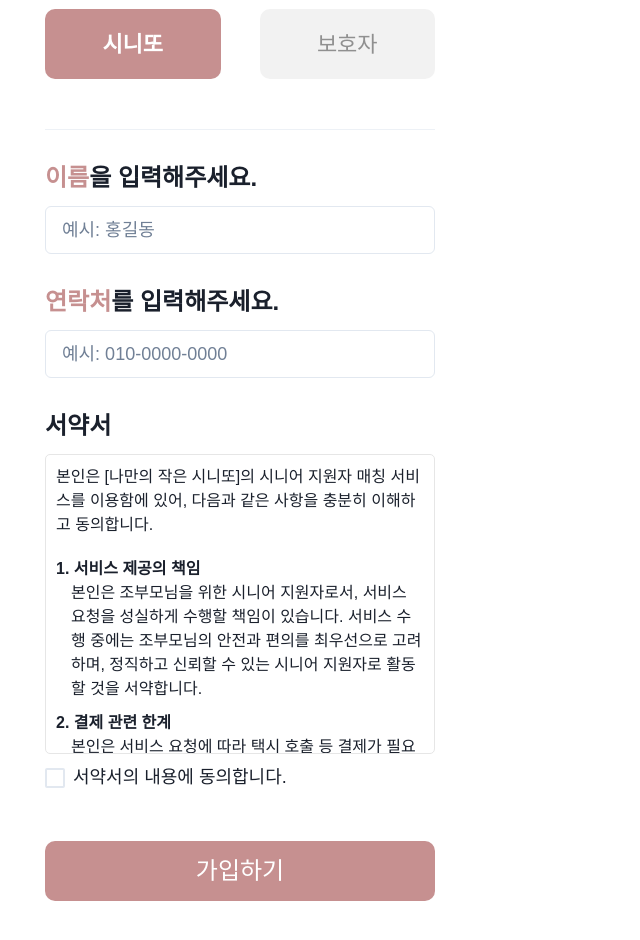
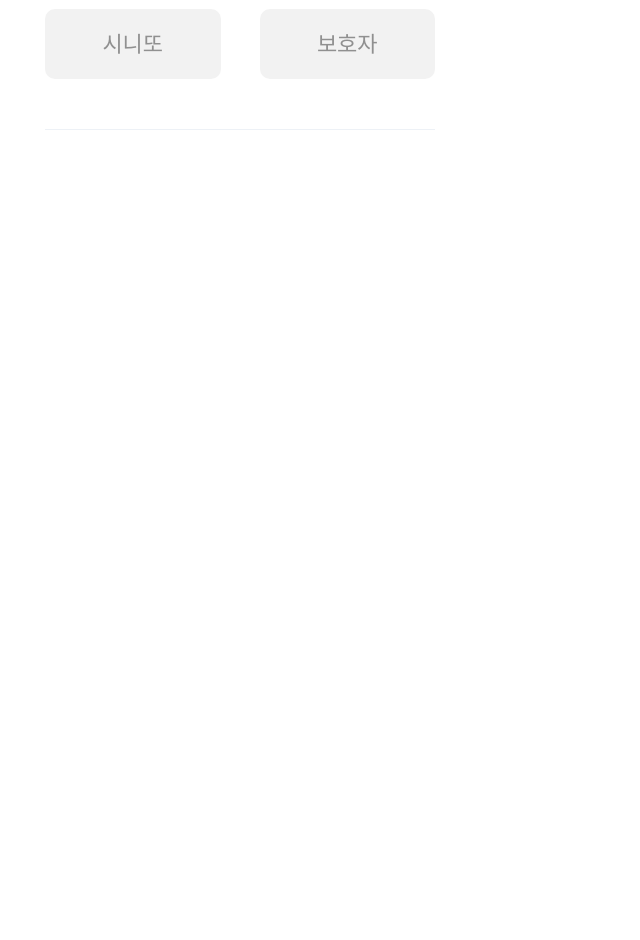
Before and after one commit to kakao-tech-campus-2nd-step3/Team8_FE, a React (Vite) app: page /register in a window 1280 px wide. Shown: the part 100-1040 px from the top of the page, without its empty margins (0-640 px from the left). After the commit the page ends 800 px from the top, so only its background shows below. Built offline with nearby package versions, Linux system fonts and the light colour scheme; a web font is replaced by a local one.

Commit message:
Fix(register): 사용자 유형 선택 버튼 동작 및 form 추가

```diff
--- a/package.json
+++ b/package.json
@@ -20,6 +20,7 @@
     "msw": "^2.3.5",
     "react": "^18.3.1",
     "react-dom": "^18.3.1",
+    "react-hook-form": "^7.53.0",
     "react-icons": "^5.2.1",
     "react-modal": "^3.16.1",
     "react-router-dom": "^6.26.1",
--- /dev/null
+++ b/src/pages/common/register/components/register-fields/form-fileds/index.tsx
@@ -0,0 +1,38 @@
+import { UseFormRegister } from 'react-hook-form';
+
+import type { FormValues } from '../../../types';
+import { Input, FormControl, FormErrorMessage } from '@chakra-ui/react';
+import styled from '@emotion/styled';
+
+type Props = {
+  label: string;
+  placeholder: string;
+  error?: string;
+  registerProps: ReturnType<UseFormRegister<FormValues>>;
+};
+
+export const FormField = ({
+  label,
+  placeholder,
+  error,
+  registerProps,
+}: Props) => (
+  <FormControl isInvalid={!!error}>
+    <Title>
+      <EmphasisSpan>{label}</EmphasisSpan>을 입력해주세요.
+    </Title>
+    <Input size='lg' placeholder={placeholder} {...registerProps} />
+    {error && <FormErrorMessage>{error}</FormErrorMessage>}
+  </FormControl>
+);
+
+const Title = styled.h1`
+  font-size: 24px;
+  font-weight: 700;
+  margin-top: 30px;
+  margin-bottom: 10px;
+`;
+
+const EmphasisSpan = styled.span`
+  color: #c69090;
+`;
--- a/src/pages/common/register/components/register-fields/index.tsx
+++ b/src/pages/common/register/components/register-fields/index.tsx
@@ -1,18 +1,35 @@
-import { Input } from '@chakra-ui/react';
+import { FieldErrors, UseFormRegister } from 'react-hook-form';
+
+import type { FormValues } from '../../types';
+import { FormField } from './form-fileds';
 import styled from '@emotion/styled';
 
-export const RegisterFields = () => {
+type Props = {
+  register: UseFormRegister<FormValues>;
+  errors: FieldErrors<FormValues>;
+};
+
+export const RegisterFields = ({ register, errors }: Props) => {
   return (
     <Wrapper>
-      <Title>
-        <EmphasisSpan>이름</EmphasisSpan>을 입력해주세요.
-      </Title>
-      <Input size='lg' placeholder='예시: 홍길동' />
-
-      <Title>
-        <EmphasisSpan>연락처</EmphasisSpan>를 입력해주세요.
-      </Title>
-      <Input size='lg' placeholder='예시: 010-0000-0000' />
+      <FormField
+        label='이름'
+        placeholder='예시: 홍길동'
+        error={errors.name?.message}
+        registerProps={register('name', { required: '이름을 입력해주세요.' })}
+      />
+      <FormField
+        label='연락처'
+        placeholder='예시: 010-0000-0000'
+        error={errors.phoneNumber?.message}
+        registerProps={register('phoneNumber', {
+          required: '연락처를 입력해주세요.',
+          pattern: {
+            value: /^010-\d{4}-\d{4}$/,
+            message: '유효한 연락처 형식이 아닙니다.',
+          },
+        })}
+      />
     </Wrapper>
   );
 };
@@ -20,14 +37,3 @@ export const RegisterFields = () => {
 const Wrapper = styled.div`
   width: 100%;
 `;
-
-const Title = styled.h1`
-  font-size: 24px;
-  font-weight: 700;
-  margin-top: 30px;
-  margin-bottom: 10px;
-`;
-
-const EmphasisSpan = styled.span`
-  color: #c69090;
-`;
--- a/src/pages/common/register/components/register-type/index.tsx
+++ b/src/pages/common/register/components/register-type/index.tsx
@@ -1,12 +1,28 @@
+import { TypeButton } from './type-button.tsx';
 import styled from '@emotion/styled';
 
-export const RegisterType = () => {
+type Props = {
+  userType: string;
+  handleClick: (id: string) => void;
+};
+
+export const RegisterType = ({ userType, handleClick }: Props) => {
   return (
     <Wrapper>
       <Title>가입 유형</Title>
       <TypeWrapper>
-        <DefaultBtn>시니또</DefaultBtn>
-        <GrayBtn>보호자</GrayBtn>
+        <TypeButton
+          id='siniddo'
+          content='시니또'
+          isSelected={userType == 'siniddo'}
+          handleClick={handleClick}
+        />
+        <TypeButton
+          id='guard'
+          content='보호자'
+          isSelected={userType == 'guard'}
+          handleClick={handleClick}
+        />
       </TypeWrapper>
     </Wrapper>
   );
@@ -29,25 +45,3 @@ const TypeWrapper = styled.div`
   justify-content: space-between;
   margin-top: 13px;
 `;
-
-const DefaultBtn = styled.button`
-  width: 45%;
-  height: 70px;
-  border-radius: 10px;
-  background-color: #c69090;
-
-  color: #ffffff;
-  font-size: 22px;
-  font-weight: 700;
-`;
-
-const GrayBtn = styled.button`
-  width: 45%;
-  height: 70px;
-  border-radius: 10px;
-  background-color: #f2f2f2;
-
-  color: #909090;
-  font-size: 22px;
-  font-weight: 400;
-`;
--- /dev/null
+++ b/src/pages/common/register/components/register-type/type-button.tsx/index.tsx
@@ -0,0 +1,37 @@
+import styled from '@emotion/styled';
+
+type Props = {
+  id: string;
+  isSelected: boolean;
+  content: string;
+  handleClick: (id: string) => void;
+};
+
+export const TypeButton = ({ content, isSelected, id, handleClick }: Props) => {
+  return (
+    <TypeBtn
+      type='button'
+      isSelected={isSelected}
+      onClick={() => handleClick(id)}
+    >
+      {content}
+    </TypeBtn>
+  );
+};
+
+type BtnProps = {
+  isSelected: boolean;
+};
+
+const TypeBtn = styled.button<BtnProps>`
+  width: 45%;
+  height: 70px;
+  border-radius: 10px;
+  background-color: ${(props) =>
+    props.isSelected ? 'var(--color-primary)' : '#f2f2f2'};
+
+  color: ${(props) => (props.isSelected ? 'var(--color-white)' : '#909090')};
+  font-size: 22px;
+  font-weight: ${(props) => (props.isSelected ? '600' : '400')};
+  outline: 0;
+`;
--- a/src/pages/common/register/components/tos/guard/index.tsx
+++ b/src/pages/common/register/components/tos/content/index.tsx
@@ -1,12 +1,15 @@
-import { GUARD_DATA } from '../../../data/guard';
+import type { TosData } from '../../../types';
 import styled from '@emotion/styled';
 
-// 보호자 서약서 내용
-export const TosGuard = () => {
+type Props = {
+  data: TosData;
+};
+
+export const TosContent = ({ data }: Props) => {
   return (
     <Wrapper>
-      <Intro>{GUARD_DATA.intro}</Intro>
-      {GUARD_DATA.sections.map((section, index) => (
+      <Intro>{data.intro}</Intro>
+      {data.sections.map((section, index) => (
         <Paragraph key={index}>
           <Title>{section.title}</Title>
           {section.contents.map((content, i) => (
--- a/src/pages/common/register/components/tos/index.tsx
+++ b/src/pages/common/register/components/tos/index.tsx
@@ -1,25 +1,51 @@
-// import { TosGuard } from './tos-guard';
-import { TosSinitto } from './sinitto';
-import { Checkbox } from '@chakra-ui/react';
+import { FieldErrors, UseFormRegister } from 'react-hook-form';
+
+import { GUARD_DATA } from '../../data/guard';
+import { SINIDDO_DATA } from '../../data/siniddo';
+import type { FormValues } from '../../types';
+import { TosContent } from './content';
+import { Checkbox, FormControl, FormErrorMessage } from '@chakra-ui/react';
 import styled from '@emotion/styled';
 
-export const Tos = () => {
+type Props = {
+  userType: string;
+  register: UseFormRegister<FormValues>;
+  errors: FieldErrors<FormValues>;
+};
+
+export const Tos = ({ userType, register, errors }: Props) => {
   return (
     <Wrapper>
       <Title>서약서</Title>
       <TosContainer>
-        {/* <TosGuard /> */}
-        <TosSinitto />
+        {userType == 'siniddo' ? (
+          <TosContent data={SINIDDO_DATA} />
+        ) : (
+          <TosContent data={GUARD_DATA} />
+        )}
       </TosContainer>
-      <Checkbox colorScheme='gray' size='lg'>
-        서약서의 내용에 동의합니다.
-      </Checkbox>
+
+      <FormControl isInvalid={!!errors.agreeToTerms}>
+        <Checkbox
+          colorScheme='gray'
+          size='lg'
+          {...register('agreeToTerms', {
+            required: '서약서에 동의해야 합니다.',
+          })}
+        >
+          서약서의 내용에 동의합니다.
+        </Checkbox>
+        <FormErrorMessage>
+          {errors.agreeToTerms && errors.agreeToTerms.message}
+        </FormErrorMessage>
+      </FormControl>
     </Wrapper>
   );
 };
 
 const Wrapper = styled.div`
   width: 100%;
+  margin-bottom: 50px;
 `;
 
 const Title = styled.h1`
--- a/src/pages/common/register/components/tos/sinitto/index.tsx
+++ /dev/null
@@ -1,41 +0,0 @@
-import { SINITTO_DATA } from '../../../data/sinitto';
-import styled from '@emotion/styled';
-
-// 시니또 서약서 내용
-export const TosSinitto = () => {
-  return (
-    <Wrapper>
-      <Intro>{SINITTO_DATA.intro}</Intro>
-      {SINITTO_DATA.sections.map((section, index) => (
-        <Paragraph key={index}>
-          <Title>{section.title}</Title>
-          {section.contents.map((content, i) => (
-            <Content key={i}>{content}</Content>
-          ))}
-        </Paragraph>
-      ))}
-    </Wrapper>
-  );
-};
-
-const Wrapper = styled.div`
-  width: 100%;
-`;
-
-const Intro = styled.p`
-  margin-bottom: 20px;
-`;
-
-const Paragraph = styled.div`
-  margin-top: 10px;
-`;
-
-const Title = styled.h3`
-  font-size: 16px;
-  font-weight: 600;
-`;
-
-const Content = styled.p`
-  padding-left: 15px;
-  margin-bottom: 7px;
-`;
--- a/src/pages/common/register/data/sinitto/index.ts
+++ b/src/pages/common/register/data/siniddo/index.ts
@@ -1,4 +1,4 @@
-export const SINITTO_DATA = {
+export const SINIDDO_DATA = {
   intro:
     '본인은 [나만의 작은 시니또]의 시니어 지원자 매칭 서비스를 이용함에 있어, 다음과 같은 사항을 충분히 이해하고 동의합니다.',
   sections: [
--- a/src/pages/common/register/index.tsx
+++ b/src/pages/common/register/index.tsx
@@ -1,18 +1,45 @@
+import { useState } from 'react';
+import { useForm } from 'react-hook-form';
+
 import { RegisterFields } from './components/register-fields';
 import { RegisterType } from './components/register-type';
 import { Tos } from './components/tos';
+import { FormValues } from './types';
+import { BasicButton } from '@/shared/components/common/button';
 import { Divider } from '@chakra-ui/react';
 import styled from '@emotion/styled';
 
 const RegisterPage = () => {
+  const [userType, setUserType] = useState('');
+  const {
+    register,
+    handleSubmit,
+    formState: { errors },
+  } = useForm<FormValues>();
+
+  const handleUserType = (id: string) => {
+    setUserType(id);
+  };
+
+  const onSubmit = (data: FormValues) => {
+    // 회원가입 api
+    console.log(userType, data);
+  };
+
   return (
-    <Wrapper>
-      <RegisterType />
-      <Divider gap={5} />
-      <RegisterFields />
-      <Tos />
-      <SubmitBtn>가입하기</SubmitBtn>
-    </Wrapper>
+    <form onSubmit={handleSubmit(onSubmit)}>
+      <Wrapper>
+        <RegisterType userType={userType} handleClick={handleUserType} />
+        <Divider gap={5} />
+        {userType != '' && (
+          <>
+            <RegisterFields register={register} errors={errors} />
+            <Tos userType={userType} register={register} errors={errors} />
+            <BasicButton type='submit'>가입하기</BasicButton>
+          </>
+        )}
+      </Wrapper>
+    </form>
   );
 };
 
@@ -25,15 +52,3 @@ const Wrapper = styled.div`
   justify-content: center;
   padding: 45px;
 `;
-
-const SubmitBtn = styled.button`
-  width: 100%;
-  height: 60px;
-  border-radius: 10px;
-  background-color: #c69090;
-  margin-top: 50px;
-
-  color: #ffffff;
-  font-size: 24px;
-  font-weight: 300;
-`;
--- /dev/null
+++ b/src/pages/common/register/types/index.tsx
@@ -0,0 +1,10 @@
+export type TosData = {
+  intro: string;
+  sections: Array<{ title: string; contents: string[] }>;
+};
+
+export type FormValues = {
+  name: string;
+  phoneNumber: string;
+  agreeToTerms: boolean;
+};
```
Also changed, not shown: 1 other file (tests, documents, lock files or other folders).
